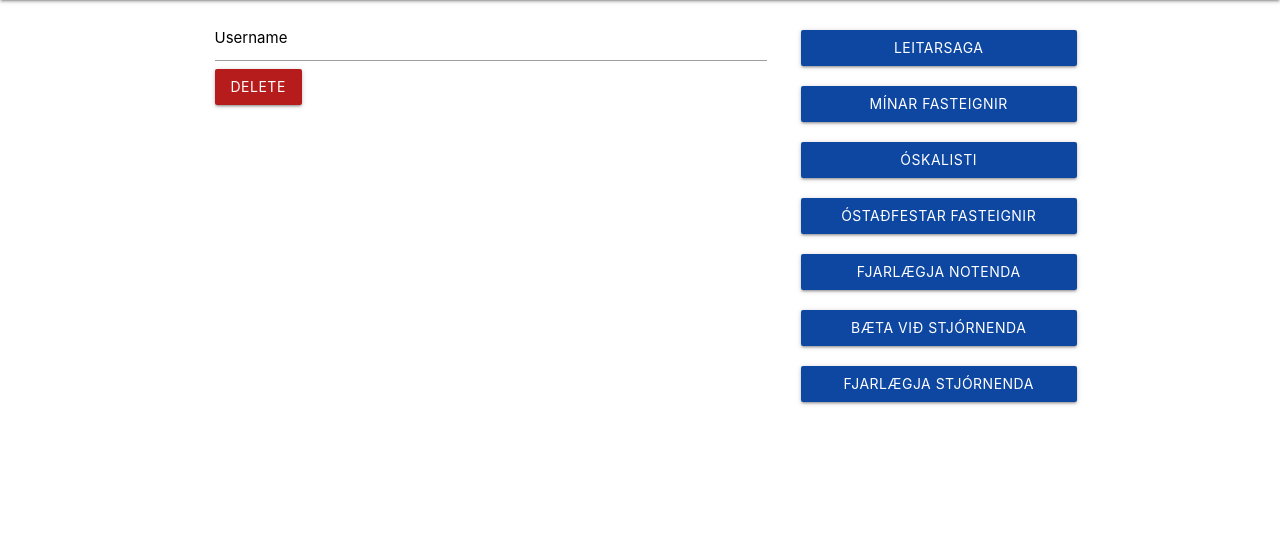
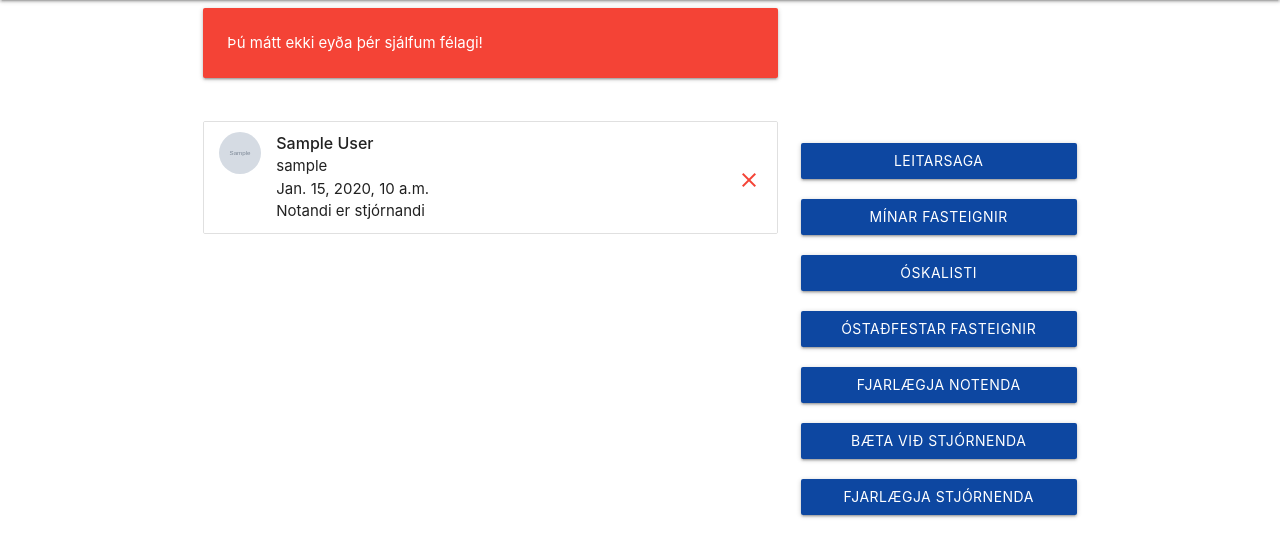
Before and after one commit to aronhr/Verklegt2, a Django app: page /profile/delUser/1/ in a window 1280 px wide. Shown: the part 64-621 px from the top of the page. Run offline with Django 3.2, Linux system fonts and the light colour scheme; a user stored in the database is signed in; tables that the repository leaves empty hold one stand-in row (values such as "Sample post"); grey boxes marked "Sample" are stand-in pictures.

Commit message:
Add admin, remove admin, remove user

```diff
--- a/profiles/urls.py
+++ b/profiles/urls.py
@@ -19,5 +19,7 @@ urlpatterns = [
     path('approvesubmission/<int:id>/', views.approve_submission, name="profile-approve-submission"),
     path('declinesubmission/<int:id>/', views.decline_submission, name="profile-decline-submission"),
     path('buy_property/<int:id>', views.buy_property, name="profile-buy-property"),
-    path('delUser/<int:id>/', views.remove_user_id, name="profile-remove-user-id")
+    path('delUser/<int:id>/', views.remove_user_id, name="profile-remove-user-id"),
+    path('removeAdmin/<int:id>/', views.remove_admin_id, name="profile-remove-admin-id"),
+    path('addAdmin/<int:id>/', views.add_admin_id, name="profile-add-admin-id")
 ]
--- a/profiles/views.py
+++ b/profiles/views.py
@@ -145,28 +145,54 @@ def decline_submission(request, id):
 
 @user_passes_test(lambda u: u.is_superuser)
 def remove_user(request):
-    return render(request, 'profile/delUser.html')
+    users = User.objects.all()
+    return render(request, 'profile/delUser.html', {'users': users})
 
 
 @user_passes_test(lambda u: u.is_superuser)
 def remove_user_id(request, id):
-    return render(request, 'profile/delUser.html', {
-        'delUser': id
+    user = get_object_or_404(User, pk=id)
+    users = User.objects.all()
+    if user == request.user:
+        return render(request, 'profile/delUser.html', {'error': 'Þú mátt ekki eyða þér sjálfum félagi!', 'users': users})
+    user.delete()
+    return redirect('profile-delete-user')
+
+
+@user_passes_test(lambda u: u.is_superuser)
+def add_admin(request):
+    users = User.objects.filter(is_superuser=False)
+    return render(request, 'profile/addAdmin.html', {
+        'users': users
     })
 
 
 @user_passes_test(lambda u: u.is_superuser)
-def add_admin(request):
-    return render(request, 'profile/addAdmin.html', {
-        'addAdmin': 'This is where a add an admin'
+def add_admin_id(request, id):
+    user = get_object_or_404(User, pk=id)
+    user.is_superuser = True
+    user.save()
+    return redirect('profile-add-admin')
+
+
+@user_passes_test(lambda u: u.is_superuser)
+def remove_admin(request):
+    users = User.objects.filter(is_superuser=True)
+    return render(request, 'profile/removeAdmin.html', {
+        'users': users
     })
 
 
 @user_passes_test(lambda u: u.is_superuser)
-def remove_admin(request):
-    return render(request, 'profile/removeAdmin.html', {
-        'removeAdmin': 'This is where a remove an admin'
-    })
+def remove_admin_id(request, id):
+    user = get_object_or_404(User, pk=id)
+    users = User.objects.all()
+    if user == request.user:
+        return render(request, 'profile/delUser.html',
+                      {'error': 'Þú mátt ekki eyða þér sjálfum félagi!', 'users': users})
+    user.is_superuser = False
+    user.save()
+    return redirect('profile-remove-admin')
 
 
 @login_required
--- a/templates/profile/addAdmin.html
+++ b/templates/profile/addAdmin.html
@@ -2,6 +2,7 @@
 
 {% block content %}
 
-    <h1>{{ addAdmin }}</h1>
+    {% include 'profile/include_templates/error.html' with error=error %}
+    {% include 'profile/include_templates/user_list.html' with users=users add_admin='True' %}
 
 {% endblock %}
--- a/templates/profile/delUser.html
+++ b/templates/profile/delUser.html
@@ -1,18 +1,6 @@
 {% extends 'base.html' %}
 
 {% block content %}
-    <div class="container">
-        <div class="row">
-            <div class="col l8 m8 s12">
-                <div class="input-field col s12">
-                    <input type="text" id="autocomplete-input" class="autocomplete" autocomplete="off">
-                    <label for="autocomplete-input">Username</label>
-                    <button class="btn red darken-4" id="del">Delete</button>
-                </div>
-            </div>
-            <div class="col l4 m4 s12 buttons">
-                {% include 'profile/include_templates/profile_buttons.html' %}
-            </div>
-        </div>
-    </div>
+    {% include 'profile/include_templates/error.html' with error=error %}
+    {% include 'profile/include_templates/user_list.html' with users=users remove_user='True' %}
 {% endblock %}
--- /dev/null
+++ b/templates/profile/include_templates/error.html
@@ -0,0 +1,11 @@
+{% if error %}
+    <div class="container">
+        <div class="row">
+            <div class="col s12 m8 l8">
+                <div class="card-panel red">
+                    <span class="white-text">{{ error }}</span>
+                </div>
+            </div>
+        </div>
+    </div>
+{% endif %}
--- a/templates/profile/include_templates/forms.html
+++ b/templates/profile/include_templates/forms.html
@@ -13,7 +13,7 @@
                 {{ element }}
                 <label for="{{ element.id }}">{{ element.label_tag }}</label>
                 {% if element.help_text %}
-                    <span class="helper-text" data-success="right">{{ element.help_text }}</span>
+                    <span class="helper-text" data-error="wrong" data-success="right">{{ element.help_text }}</span>
                 {% endif %}
             </div>
         </div>
--- /dev/null
+++ b/templates/profile/include_templates/user_list.html
@@ -0,0 +1,38 @@
+<div class="container">
+    <div class="row">
+        <div class="col l8 m8 s12">
+            <ul class="collection">
+                {% for user in users %}
+                    <li class="collection-item avatar">
+                        <img src="{{ user.profile.profile_pic }}" alt="" class="circle">
+                        <span class="title"><strong>{{ user.first_name }} {{ user.last_name }}</strong></span>
+                        <p>
+                            {{ user.username }}
+                            <br>
+                            {{ user.last_login }}
+                            <br>
+                            {% if user.is_superuser %}
+                                Notandi er stjórnandi
+                            {% else %}
+                                Notandi er ekki stjórnandi
+                            {% endif %}
+
+                        </p>
+                        {% if remove_user %}
+                            <a href="{% url 'profile-remove-user-id' user.id %}" class="secondary-content right red-text" style="margin-top: 2em"><i class="material-icons">close</i></a>
+                        {% endif %}
+                        {% if remove_admin %}
+                            <a href="{% url 'profile-remove-admin-id' user.id %}" class="secondary-content right red-text" style="margin-top: 2em"><i class="material-icons">close</i></a>
+                        {% endif %}
+                        {% if add_admin %}
+                            <a href="{% url 'profile-add-admin-id' user.id %}" class="secondary-content right green-text" style="margin-top: 2em"><i class="material-icons">check</i></a>
+                        {% endif %}
+                    </li>
+                {% endfor %}
+            </ul>
+        </div>
+        <div class="col l4 m4 s12 buttons">
+            {% include 'profile/include_templates/profile_buttons.html' %}
+        </div>
+    </div>
+</div>
--- a/templates/profile/removeAdmin.html
+++ b/templates/profile/removeAdmin.html
@@ -1,7 +1,6 @@
 {% extends 'base.html' %}
 
 {% block content %}
-
-    <h1>{{ removeAdmin }}</h1>
-
+    {% include 'profile/include_templates/error.html' with error=error %}
+    {% include 'profile/include_templates/user_list.html' with users=users remove_admin='True' %}
 {% endblock %}
```
